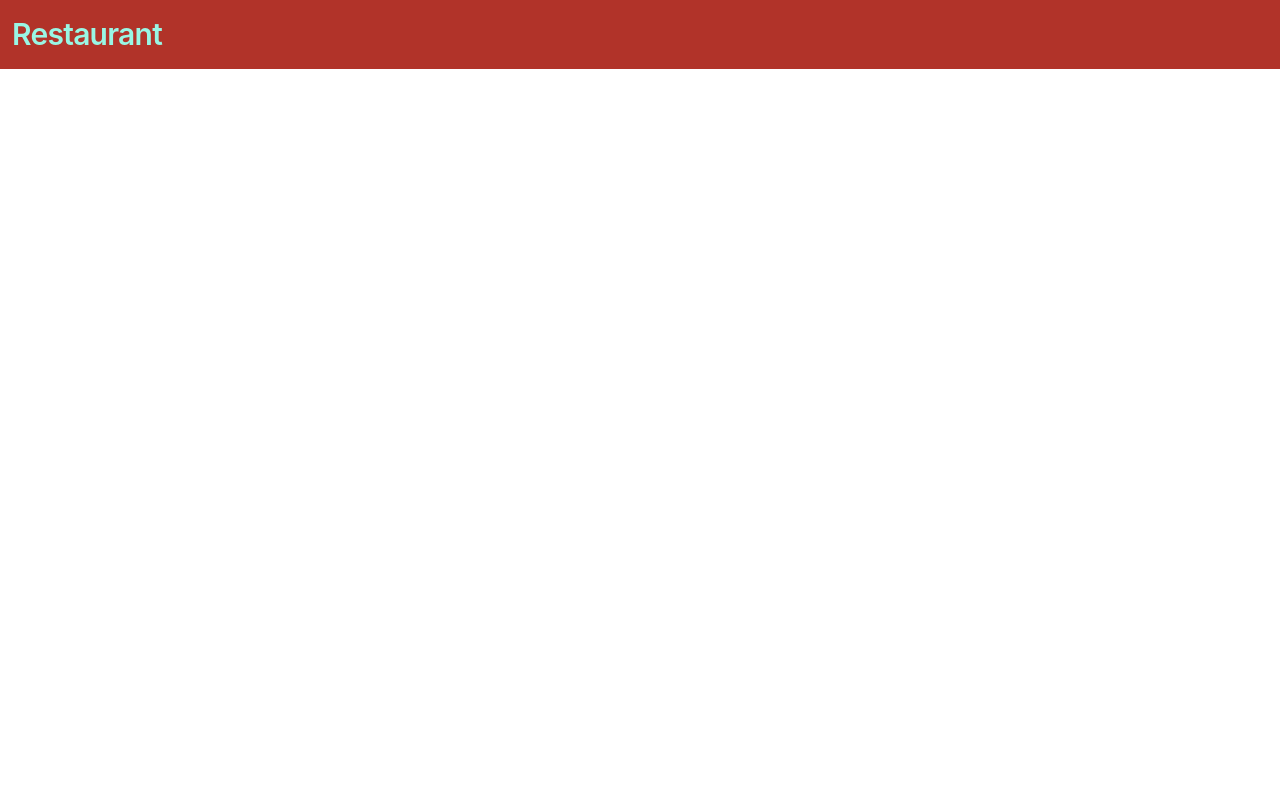
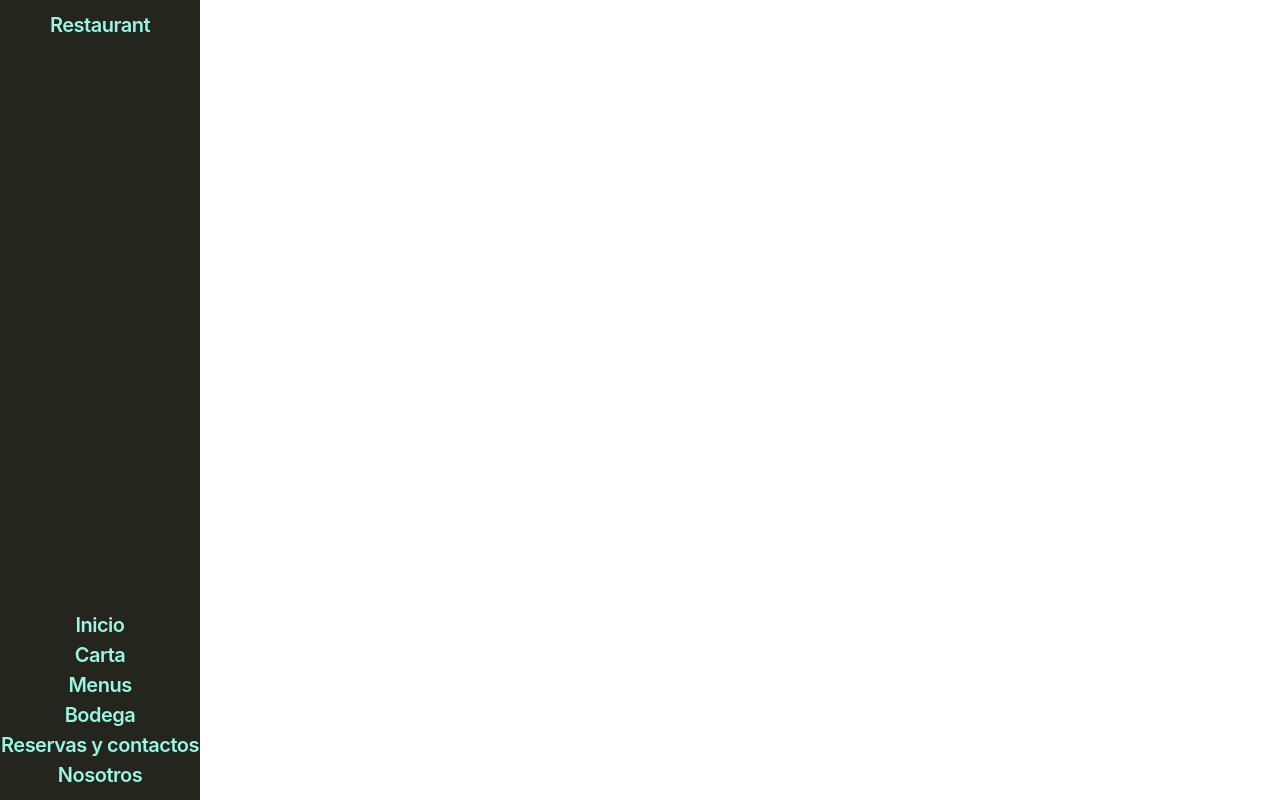
Before and after one commit to karlox3780/restaurant, a React (Create React App) app: page /home in a window 1280 px wide. Built offline with nearby package versions, Linux system fonts and the light colour scheme.

Commit message:
Añadido el menú lateral

```diff
--- a/public/index.html
+++ b/public/index.html
@@ -1,43 +1,18 @@
 <!DOCTYPE html>
 <html lang="en">
+
 <head>
   <meta charset="utf-8" />
   <link rel="icon" href="%PUBLIC_URL%/favicon.ico" />
   <meta name="viewport" content="width=device-width, initial-scale=1" />
   <meta name="theme-color" content="#000000" />
-    <meta
-      name="description"
-      content="Web site created using create-react-app"
-    />
-    <link rel="apple-touch-icon" href="%PUBLIC_URL%/logo192.png" />
-    <!--
-      manifest.json provides metadata used when your web app is installed on a
-      user's mobile device or desktop. See https://developers.google.com/web/fundamentals/web-app-manifest/
-    -->
-    <link rel="manifest" href="%PUBLIC_URL%/manifest.json" />
-    <!--
-      Notice the use of %PUBLIC_URL% in the tags above.
-      It will be replaced with the URL of the `public` folder during the build.
-      Only files inside the `public` folder can be referenced from the HTML.
+  <meta name="description" content="Web site created using create-react-app" />
+  <title>Restaurant</title>
+</head>
 
-      Unlike "/favicon.ico" or "favicon.ico", "%PUBLIC_URL%/favicon.ico" will
-      work correctly both with client-side routing and a non-root public URL.
-      Learn how to configure a non-root public URL by running `npm run build`.
-    -->
-    <title>React App</title>
-  </head>
 <body>
   <noscript>You need to enable JavaScript to run this app.</noscript>
   <div id="root"></div>
-    <!--
-      This HTML file is a template.
-      If you open it directly in the browser, you will see an empty page.
+</body>
 
-      You can add webfonts, meta tags, or analytics to this file.
-      The build step will place the bundled scripts into the <body> tag.
-
-      To begin the development, run `npm start` or `yarn start`.
-      To create a production bundle, use `npm run build` or `yarn build`.
-    -->
-  </body>
 </html>
--- a/src/components/Navbar/Navbar.jsx
+++ b/src/components/Navbar/Navbar.jsx
@@ -3,10 +3,30 @@ import './Navbar.css';
 
 function Navbar() {
     return (
-        <nav className="fixed flex w-full z-50 items-center justify-between flex-wrap bg-[#b13329] top-0 p-3 animate-fade">
-            <div className="flex items-center flex-shrink-0 text-white mr-6">
+        <nav className="fixed flex flex-col h-full w-[200px] z-50 items-center justify-normal flex-wrap bg-[#24251D] top-0 p-[10px] animate-fade">
+            <div className="flex justify-center flex-shrink-0 text-white">
                 <Link className="text-teal-200 hover:text-white" to="/">
-                    <span className="font-semibold text-[30px] tracking-tight">Restaurant</span>
+                    <span className="font-semibold text-[20px] tracking-tight">Restaurant</span>
+                </Link>
+            </div>
+            <div className="absolute flex flex-col bottom-[10px] flex-shrink-0 text-white">
+                <Link className="text-teal-200 hover:text-white" to="/">
+                    <span className="font-semibold text-[20px] tracking-tight">Inicio</span>
+                </Link>
+                <Link className="text-teal-200 hover:text-white" to="/">
+                    <span className="font-semibold text-[20px] tracking-tight">Carta</span>
+                </Link>
+                <Link className="text-teal-200 hover:text-white" to="/">
+                    <span className="font-semibold text-[20px] tracking-tight">Menus</span>
+                </Link>
+                <Link className="text-teal-200 hover:text-white" to="/">
+                    <span className="font-semibold text-[20px] tracking-tight">Bodega</span>
+                </Link>
+                <Link className="text-teal-200 hover:text-white" to="/">
+                    <span className="font-semibold text-[20px] tracking-tight">Reservas y contactos</span>
+                </Link>
+                <Link className="text-teal-200 hover:text-white" to="/">
+                    <span className="font-semibold text-[20px] tracking-tight">Nosotros</span>
                 </Link>
             </div>
         </nav>
```
Also changed, not shown: public/logo192.png (deleted), public/logo512.png (deleted). Lines whose indentation alone changed are shown as unchanged.
